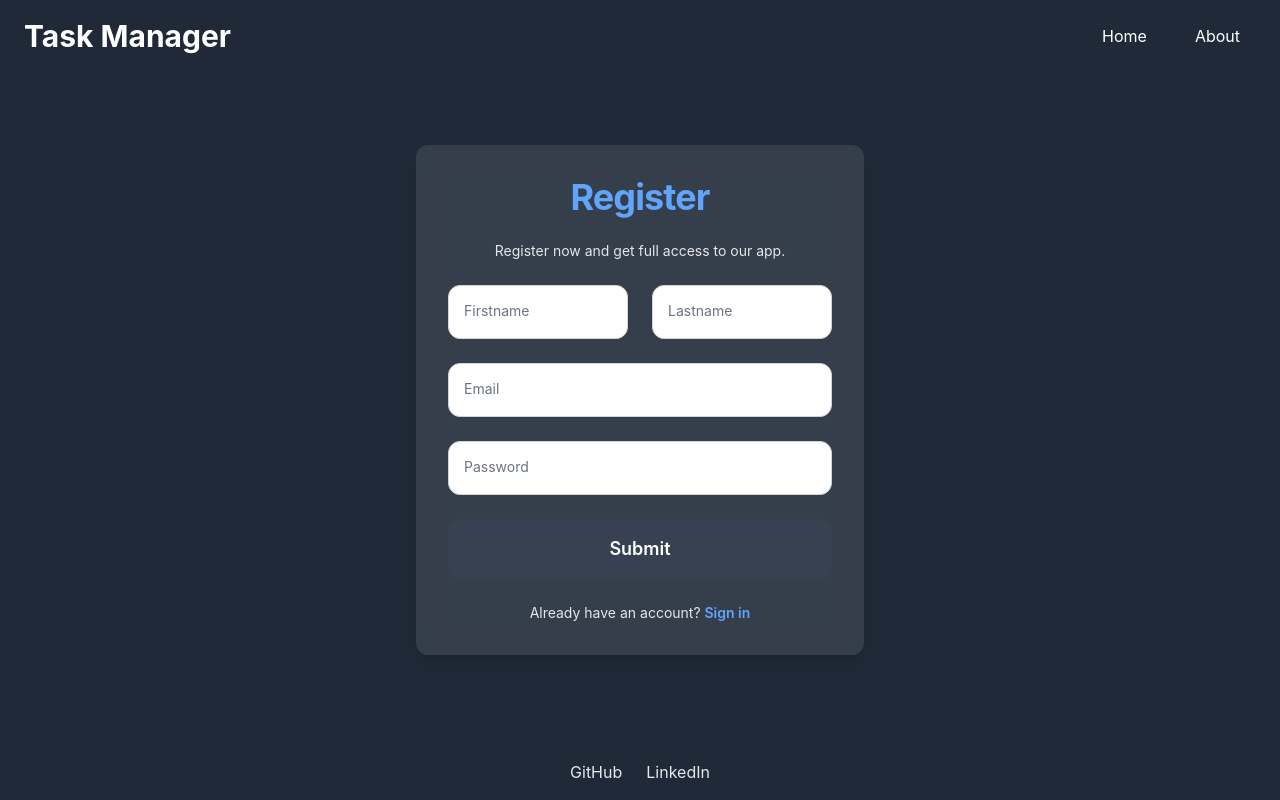
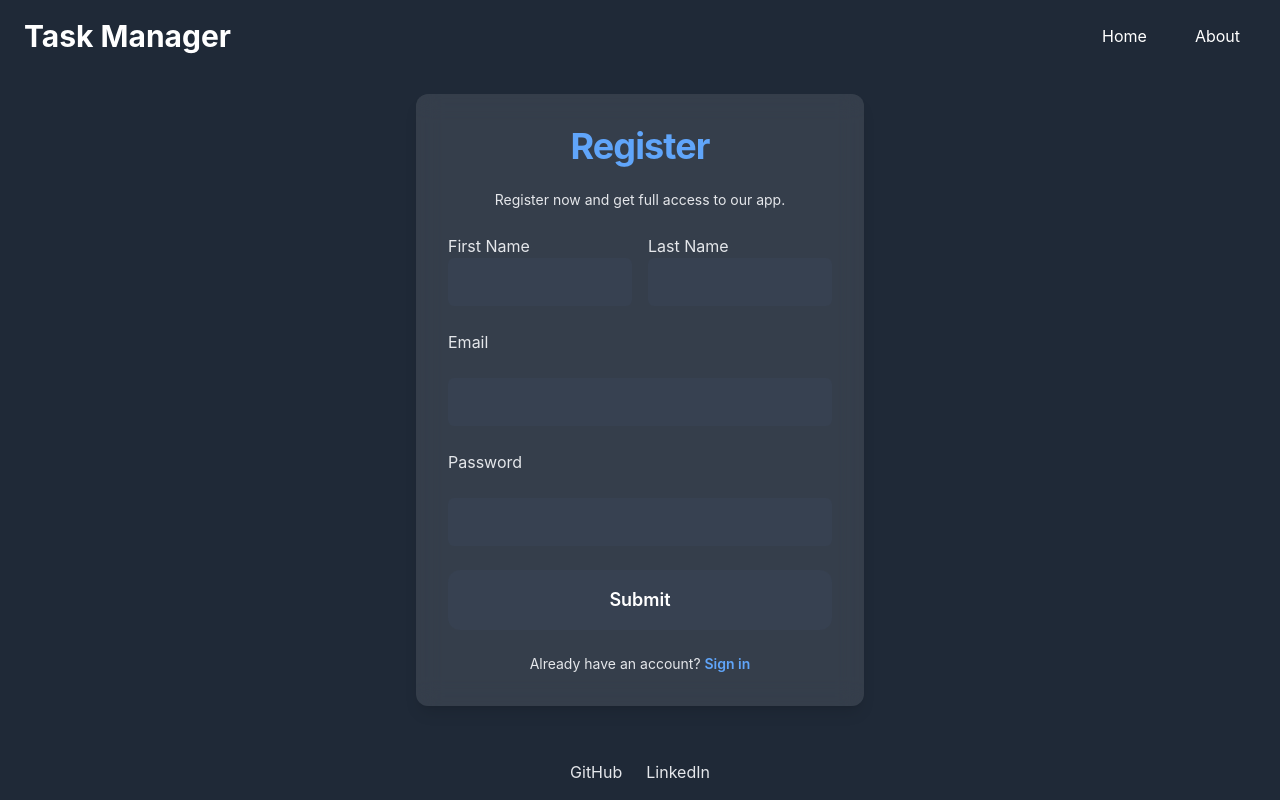
Before and after one commit to nameishyam/react-todo, a React (Vite) app in the folder client/: page /register in a window 1280 px wide. Built offline with nearby package versions, Linux system fonts and the light colour scheme.

Commit message:
refactor: simplify input fields in Login and Register components for improved readability and consistency

```diff
--- a/client/src/auth/Login.jsx
+++ b/client/src/auth/Login.jsx
@@ -52,7 +52,6 @@ const Login = () => {
         onSubmit={handleSubmit}
         className="form flex flex-col gap-6 w-full max-w-md bg-white/10 backdrop-blur-md p-8 rounded-xl shadow-lg relative"
       >
-        {/* Title */}
         <p className="title text-4xl text-blue-400 font-bold tracking-tight text-center">
           Login
         </p>
@@ -60,39 +59,26 @@ const Login = () => {
           Welcome Back!
         </p>
 
-        {/* Input Fields */}
-
-        <label className="relative">
+        <label className="relative text-gray-200">Email</label>
         <input
           name="email"
-            value={formData.email}
           onChange={handleChange}
           required
           placeholder=" "
           type="email"
-            className="input w-full p-4 outline-none border border-gray-300 rounded-xl focus:border-blue-400 peer leading-tight"
+          className="w-full py-3 px-4 bg-gray-700 text-white rounded-md focus:outline-none focus:ring-2 focus:ring-gray-600"
         />
-          <span className="absolute left-4 top-4 text-gray-500 text-sm pointer-events-none transition-all peer-focus:top-2 peer-focus:text-xs peer-valid:top-2 peer-valid:text-xs">
-            Email
-          </span>
-        </label>
 
-        <label className="relative">
+        <label className="relative text-gray-200">Password</label>
         <input
           name="password"
-            value={formData.password}
           onChange={handleChange}
           required
           placeholder=" "
           type="password"
-            className="input w-full p-4 outline-none border border-gray-300 rounded-xl focus:border-blue-400 peer leading-tight"
+          className="w-full py-3 px-4 bg-gray-700 text-white rounded-md focus:outline-none focus:ring-2 focus:ring-gray-600"
         />
-          <span className="absolute left-4 top-4 text-gray-500 text-sm pointer-events-none transition-all peer-focus:top-2 peer-focus:text-xs peer-valid:top-2 peer-valid:text-xs">
-            Password
-          </span>
-        </label>
 
-        {/* Submit Button */}
         <button
           type="submit"
           className="submit w-full bg-gray-700 p-4 rounded-xl text-white font-semibold text-lg hover:bg-gray-600 transition-transform active:scale-95"
@@ -100,7 +86,6 @@ const Login = () => {
           Submit
         </button>
 
-        {/* Sign-in Link */}
         <p className="signin text-center text-gray-200 text-sm">
           New Here?{" "}
           <button
--- a/client/src/auth/Register.jsx
+++ b/client/src/auth/Register.jsx
@@ -55,7 +55,6 @@ const Register = () => {
         onSubmit={handleSubmit}
         className="form flex flex-col gap-6 w-full max-w-md bg-white/10 backdrop-blur-md p-8 rounded-xl shadow-lg relative"
       >
-        {/* Title */}
         <p className="title text-4xl text-blue-400 font-bold tracking-tight text-center">
           Register
         </p>
@@ -63,70 +62,51 @@ const Register = () => {
           Register now and get full access to our app.
         </p>
 
-        {/* Input Fields */}
-        <div className="grid grid-cols-2 gap-6">
-          <label className="relative">
+        <div className="grid grid-cols-2 gap-4">
+          <div>
+            <label className="relative text-gray-200">First Name</label>
             <input
               name="fname"
-              value={formData.fname}
               onChange={handleChange}
               required
               placeholder=" "
               type="text"
-              className="input w-full p-4 outline-none border border-gray-300 rounded-xl focus:border-blue-400 peer leading-tight"
+              className="w-full py-3 px-4 bg-gray-700 text-white rounded-md focus:outline-none focus:ring-2 focus:ring-gray-600"
             />
-            <span className="absolute left-4 top-4 text-gray-500 text-sm pointer-events-none transition-all peer-focus:top-2 peer-focus:text-xs peer-valid:top-2 peer-valid:text-xs">
-              Firstname
-            </span>
-          </label>
-
-          <label className="relative">
+          </div>
+          <div>
+            <label className="relative text-gray-200">Last Name</label>
             <input
               name="lname"
-              value={formData.lname}
               onChange={handleChange}
               required
               placeholder=" "
               type="text"
-              className="input w-full p-4 outline-none border border-gray-300 rounded-xl focus:border-blue-400 peer leading-tight"
+              className="w-full py-3 px-4 bg-gray-700 text-white rounded-md focus:outline-none focus:ring-2 focus:ring-gray-600"
             />
-            <span className="absolute left-4 top-4 text-gray-500 text-sm pointer-events-none transition-all peer-focus:top-2 peer-focus:text-xs peer-valid:top-2 peer-valid:text-xs">
-              Lastname
-            </span>
-          </label>
+          </div>
         </div>
 
-        <label className="relative">
+        <label className="relative text-gray-200">Email</label>
         <input
           name="email"
-            value={formData.email}
           onChange={handleChange}
           required
           placeholder=" "
           type="email"
-            className="input w-full p-4 outline-none border border-gray-300 rounded-xl focus:border-blue-400 peer leading-tight"
+          className="w-full py-3 px-4 bg-gray-700 text-white rounded-md focus:outline-none focus:ring-2 focus:ring-gray-600"
         />
-          <span className="absolute left-4 top-4 text-gray-500 text-sm pointer-events-none transition-all peer-focus:top-2 peer-focus:text-xs peer-valid:top-2 peer-valid:text-xs">
-            Email
-          </span>
-        </label>
 
-        <label className="relative">
+        <label className="relative text-gray-200">Password</label>
         <input
           name="password"
-            value={formData.password}
           onChange={handleChange}
           required
           placeholder=" "
           type="password"
-            className="input w-full p-4 outline-none border border-gray-300 rounded-xl focus:border-blue-400 peer leading-tight"
+          className="w-full py-3 px-4 bg-gray-700 text-white rounded-md focus:outline-none focus:ring-2 focus:ring-gray-600"
         />
-          <span className="absolute left-4 top-4 text-gray-500 text-sm pointer-events-none transition-all peer-focus:top-2 peer-focus:text-xs peer-valid:top-2 peer-valid:text-xs">
-            Password
-          </span>
-        </label>
 
-        {/* Submit Button */}
         <button
           type="submit"
           className="submit w-full bg-gray-700 p-4 rounded-xl text-white font-semibold text-lg hover:bg-gray-600 transition-transform active:scale-95"
@@ -134,7 +114,6 @@ const Register = () => {
           Submit
         </button>
 
-        {/* Sign-in Link */}
         <p className="signin text-center text-gray-200 text-sm">
           Already have an account?{" "}
           <button
```
Lines whose indentation alone changed are shown as unchanged.
